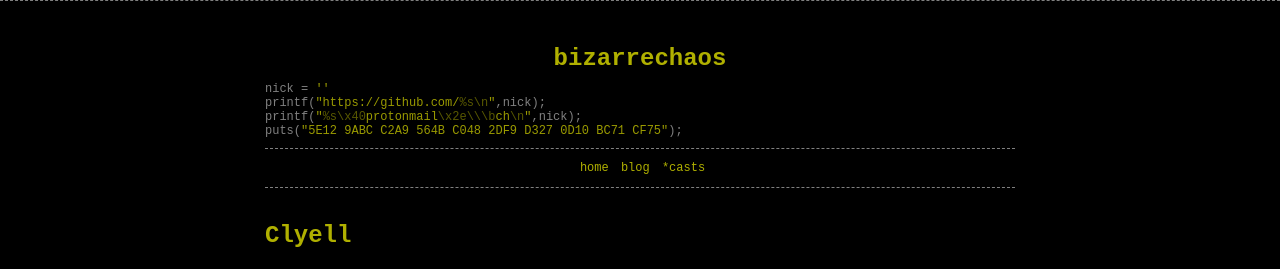
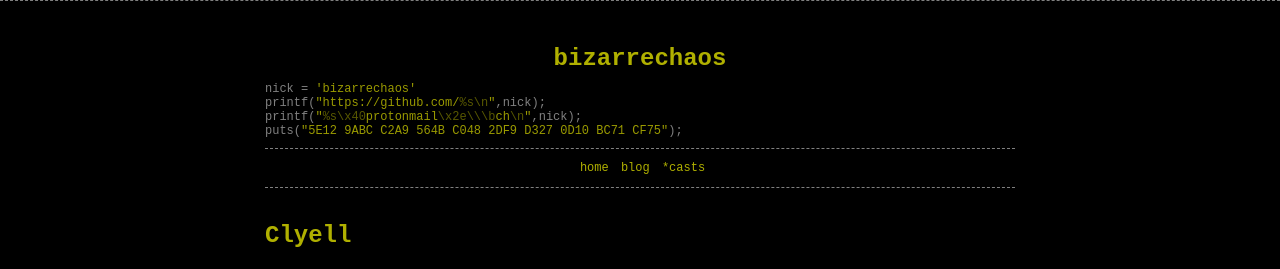
Before and after one commit to bizarrechaos/bizarrechaos.github.io, a Jekyll site: the page built from index.md, in a window 1280 px wide. Shown: the top 269 px of the page. Built offline with Jekyll 4.4.1, drawn with Linux system fonts in a browser that asks for light colours; our own code applies the rules of GitHub Pages for plain Markdown files.

Commit message:
Update header.html

```diff
--- a/_includes/header.html
+++ b/_includes/header.html
@@ -2,7 +2,7 @@
   <div class="col-lg-8 col-lg-offset-2">
     <h1 class="">bizarrechaos</h1>
     <p>
-    nick = <span class="string">'{{ site.handle }}'</span>
+    nick = <span class="string">'{{ site.nick }}'</span>
     </p>
     <p>
     printf(<a href="https://{{ site.source_code.server }}/{{ site.source_code.nick }}" target="_blank"><span class="string">"https://{{ site.source_code.server }}/<span class="reserved">%s\n</span>"</span></a>,nick);
```
